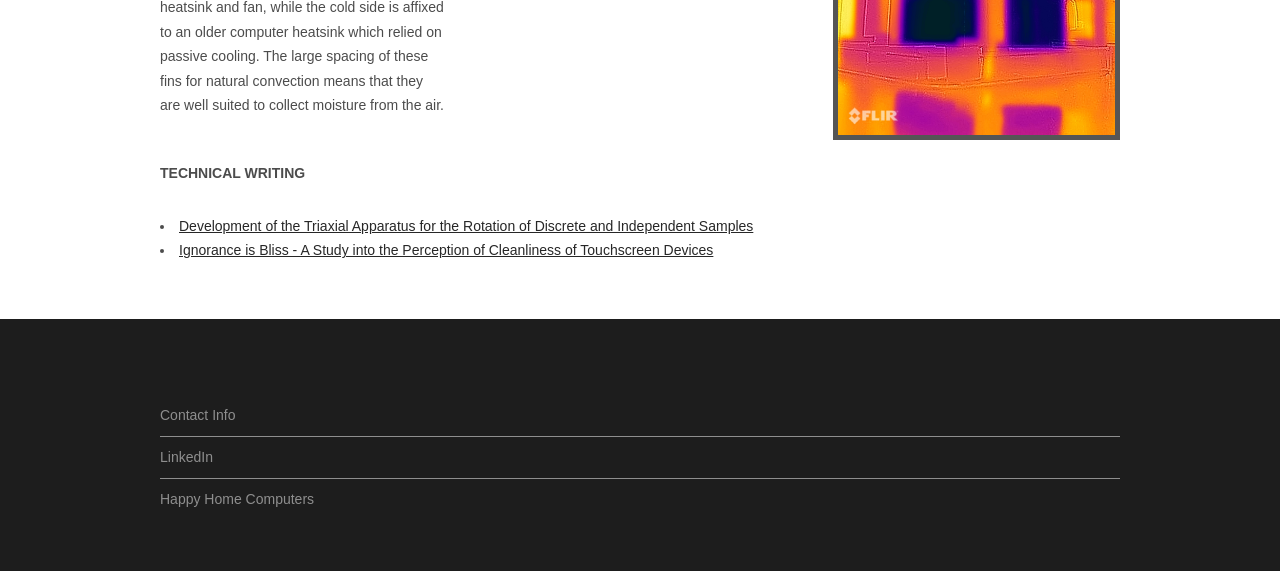
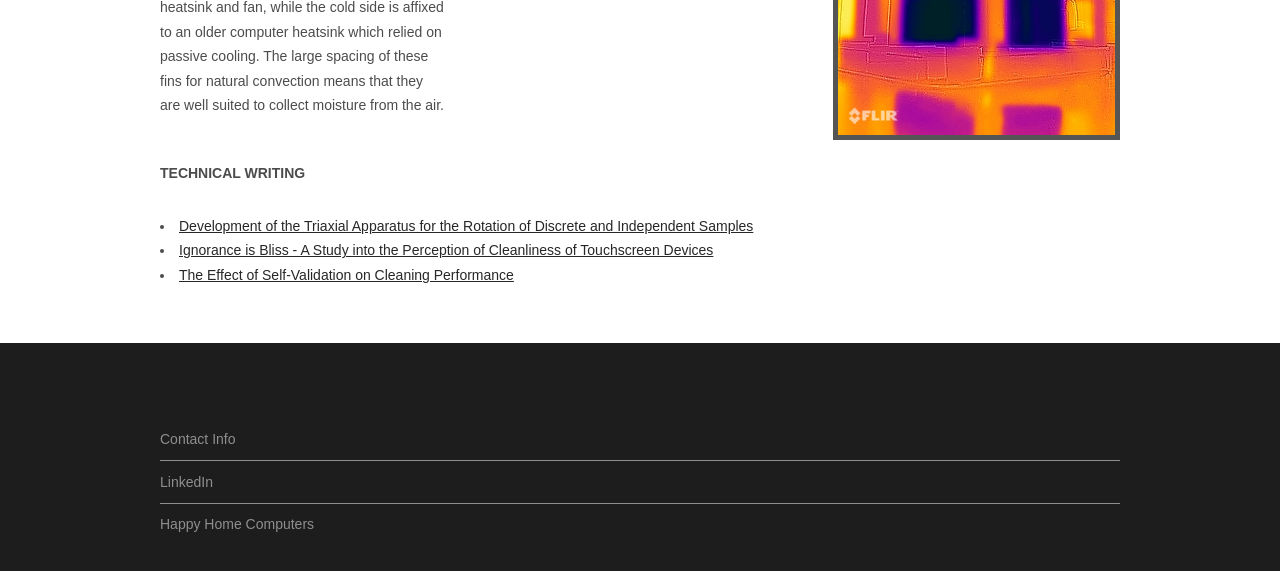
Before and after one commit to THErikson/THErikson.github.io, a plain HTML site: page Professional Projects.html in a window 1280 px wide. Shown: the part 2450-3021 px from the top of the page. Drawn offline with nearby package versions, Linux system fonts and the light colour scheme.

Commit message:
Added 3rd Professional Paper

```diff
--- a/Professional Projects.html
+++ b/Professional Projects.html
@@ -163,6 +163,7 @@
 					<div id="content" class="12u">
 						<li><a href="https://www.researchgate.net/publication/360318918_Development_of_the_Triaxial_Apparatus_for_the_Rotation_of_Discrete_and_Independent_Samples">Development of the Triaxial Apparatus for the Rotation of Discrete and Independent Samples</a></li>
 						<li><a href="https://www.researchgate.net/publication/340350779_Ignorance_is_Bliss_-_A_Study_into_the_Perception_of_Cleanliness_of_Touchscreen_Devices">Ignorance is Bliss - A Study into the Perception of Cleanliness of Touchscreen Devices</a></li>
+						<li><a href="https://www.researchgate.net/publication/377590629_The_Effect_of_Self-Validation_on_Cleaning_Performance">The Effect of Self-Validation on Cleaning Performance</a></li>
 					</div>
 				</div>
 			</div>
```
